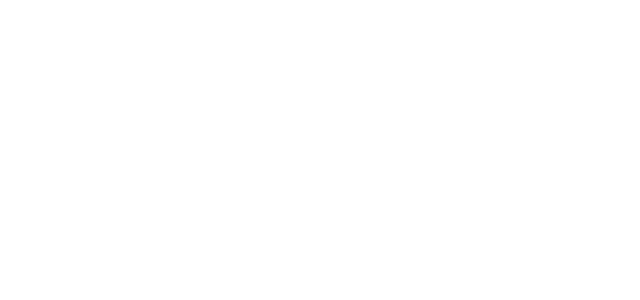
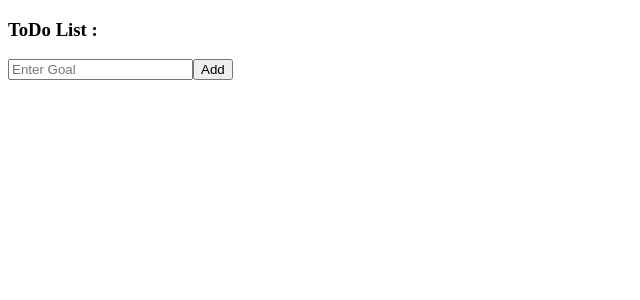
Before and after one commit to Sumiitt-007/ReactStuff, a React (Vite) app: page / in a window 1280 px wide. Shown: the top 300 px of the page, without its empty margins (0-640 px from the left). Built offline with nearby package versions, Linux system fonts and the light colour scheme.

Commit message:
ToDo List

```diff
--- a/src/App.jsx
+++ b/src/App.jsx
@@ -1,10 +1,18 @@
 import Add from "./Components/Add";
 import { useState } from "react";
+import Example from "./Components/Example";
+import ComponentTwo from "./Components/ComponentTwo";
+import Counter from "./Components/Counter";
+import TodoList from "./Components/TodoList";
+
+
 
 
 
 const App = () => {
-
+  return <section>
+    <TodoList/>
+  </section>
 }
 
 
--- /dev/null
+++ b/src/Components/ComponentTwo.jsx
@@ -0,0 +1,26 @@
+import React, { useEffect, useState } from 'react'
+
+const ComponentTwo = () => {
+  const[name, setName] = useState(() => {
+    const savedName = localStorage.getItem('name');
+
+    return savedName ? JSON.parse(savedName) : "";
+  })
+
+  useEffect(() => {
+    localStorage.setItem('name',JSON.stringify(name))} , [name]);
+  const handleChange = (event) => {
+    setName(event.target.value);
+  }
+
+  const handleClear = () => setName("");
+  return (
+    <div>
+      <h1>Your Name : {name}</h1>
+      <input type="text" value={name} onChange={handleChange} placeholder='Enter your Name'/>
+      <button onClick={handleClear}>Clear Name</button>
+    </div>
+  )
+}
+
+export default ComponentTwo
--- /dev/null
+++ b/src/Components/TodoList.jsx
@@ -0,0 +1,38 @@
+import React from 'react'
+import { useState } from 'react'
+
+const TodoList = () => {
+  const[list, setList] = useState([]);
+  const[inputValue, setInputValue] = useState("");
+
+  const handleSubmit = (e) => {
+    e.preventDefault();
+
+    if(inputValue.trim()){
+      setList([...list, inputValue]);
+      setInputValue("");
+    }
+  }
+
+  const handleChange = (e) => {
+    setInputValue(e.target.value);
+  }
+
+  return <section>
+    <h1>ToDo List : </h1>
+    <form onSubmit={handleSubmit}>
+      <input type="text" value={inputValue} onChange = {handleChange} placeholder='Enter Goal'/>
+      <button type='submit'>Add</button>
+    </form>
+
+    <ul>
+      {list.map((task , index) =>(
+          <li key={index}>{task}</li>
+      ))}
+    </ul>
+
+  </section>
+
+}
+
+export default TodoList
```
Also changed, not shown: src/Components/ComponentOne.jsx (added, +13 -0 lines).
